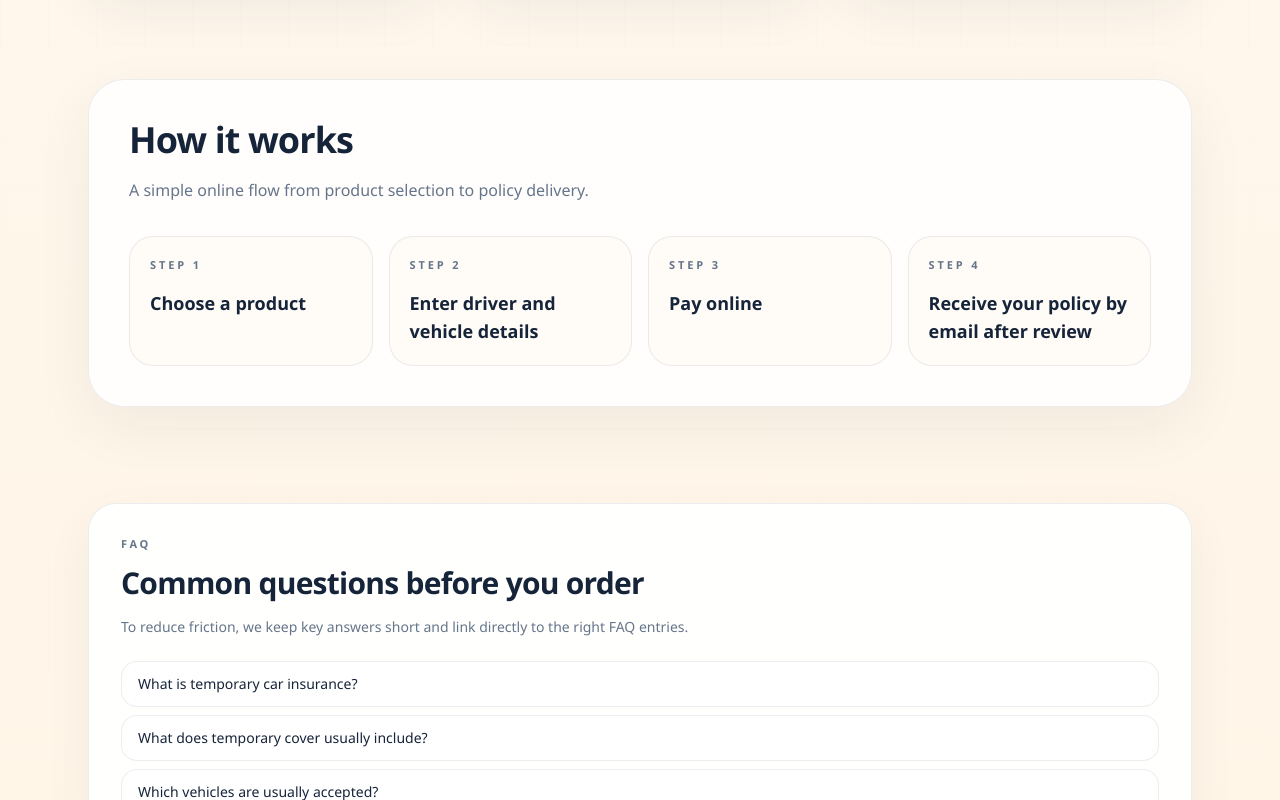
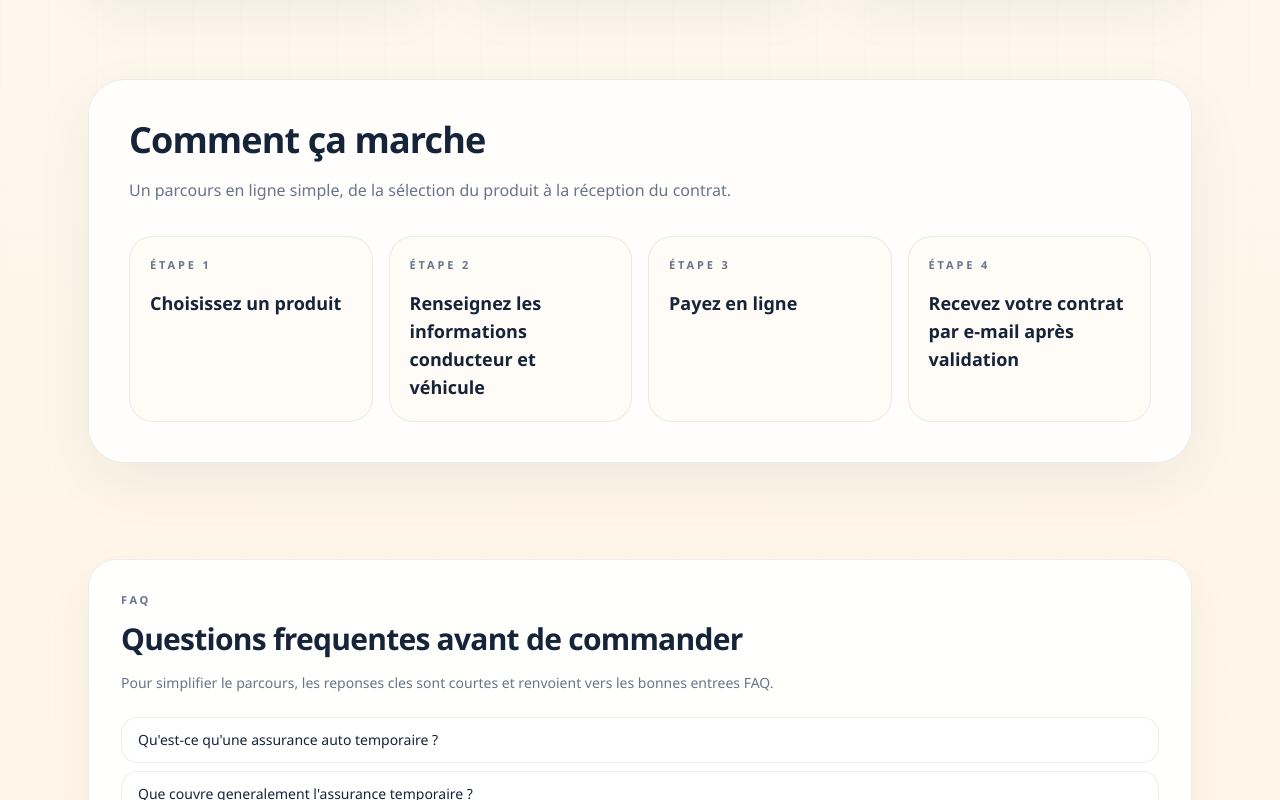
Before and after one commit to mx1322/VitecoverServer, a Next.js app in the folder frontend/: page / in a window 1280 px wide. Shown: the part 1780-2580 px from the top of the page. Built offline with nearby package versions, Linux system fonts and the light colour scheme; no server answers.

Commit message:
Implement locale-prefixed routing and homepage content architecture

```diff
--- a/frontend/src/app/page.tsx
+++ b/frontend/src/app/page.tsx
@@ -3,12 +3,14 @@ import Link from "next/link";
 import { FaqLinkPanel } from "@/components/faq-link-panel";
 import { getFaqByTag } from "@/lib/faq";
 import { getHomeProductCards } from "@/lib/home-product-cards";
+import { getHomeContent } from "@/lib/content/get-content";
 import { getRequestLocale } from "@/lib/i18n/server";
 import { t } from "@/lib/i18n/translations";
 
 export default async function HomePage() {
   const locale = await getRequestLocale();
   const homeProductCards = await getHomeProductCards(locale);
+  const homeContent = getHomeContent(locale);
   const cardShellClass =
     "group flex h-full min-h-[520px] flex-col rounded-[28px] border border-[rgba(22,36,58,0.08)] bg-[rgba(255,255,255,0.92)] p-5 shadow-[0_20px_56px_rgba(22,36,58,0.08)] transition duration-200 ease-out hover:translate-y-[-2px] hover:shadow-[0_28px_72px_rgba(22,36,58,0.12)] md:min-h-[640px] md:rounded-[32px] md:p-6 lg:min-h-[700px]";
   const categoryClass =
@@ -30,7 +32,7 @@ export default async function HomePage() {
             className="mt-2 max-w-4xl text-[2rem] font-semibold leading-[1.06] tracking-tight text-[var(--ink)] sm:text-[2.45rem] md:text-[3.3rem] md:leading-[1]"
             style={{ fontFamily: "var(--font-display)" }}
           >
-            {t(locale, "Get temporary auto insurance in minutes.")}
+            {homeContent.hero.title}
           </h1>
 
         </div>
@@ -39,7 +41,7 @@ export default async function HomePage() {
       <section id="products" className="section-wrap pb-16 md:pb-24">
         <div className="max-w-3xl">
           <p className="mt-4 text-lg leading-7 text-[var(--muted)]">
-            {t(locale, "Choose your temporary insurance products according to vehicle types.")}
+            {homeContent.hero.subtitle}
           </p>
         </div>
 
@@ -109,26 +111,21 @@ export default async function HomePage() {
               className="text-3xl font-semibold tracking-tight text-[var(--ink)] md:text-4xl"
               style={{ fontFamily: "var(--font-display)" }}
             >
-              {t(locale, "How it works")}
+              {homeContent.process.title}
             </h2>
             <p className="mt-4 text-base leading-7 text-[var(--muted)]">
-              {t(locale, "A simple online flow from product selection to policy delivery.")}
+              {homeContent.process.subtitle}
             </p>
           </div>
 
           <div className="mt-8 grid gap-4 md:grid-cols-2 xl:grid-cols-4">
-            {[
-              t(locale, "Choose a product"),
-              t(locale, "Enter driver and vehicle details"),
-              t(locale, "Pay online"),
-              t(locale, "Receive your policy by email after review"),
-            ].map((step, index) => (
+            {homeContent.process.steps.map((step, index) => (
               <div
                 key={step}
                 className="rounded-[24px] border border-[rgba(22,36,58,0.08)] bg-[rgba(255,252,247,0.92)] p-5"
               >
                 <p className="text-[11px] font-semibold uppercase tracking-[0.26em] text-[var(--muted)]">
-                  {t(locale, "Step")} {index + 1}
+                  {homeContent.process.stepLabel} {index + 1}
                 </p>
                 <p className="mt-4 text-lg font-semibold leading-7 text-[var(--ink)]">{step}</p>
               </div>
@@ -155,16 +152,12 @@ export default async function HomePage() {
               className="text-3xl font-semibold tracking-tight text-[var(--ink)] md:text-4xl"
               style={{ fontFamily: "var(--font-display)" }}
             >
-              {t(locale, "Why choose Vitecover")}
+              {homeContent.trust.title}
             </h2>
           </div>
 
           <div className="mt-8 grid gap-4 md:grid-cols-3">
-            {[
-              t(locale, "100% online process"),
-              t(locale, "Short-term insurance products"),
-              t(locale, "Policy documents delivered digitally"),
-            ].map((item) => (
+            {homeContent.trust.highlights.map((item) => (
               <div
                 key={item}
                 className="rounded-[24px] border border-[rgba(22,36,58,0.08)] bg-[rgba(255,255,255,0.8)] p-5"
--- /dev/null
+++ b/frontend/src/content/en/home.ts
@@ -0,0 +1,25 @@
+export const homeContent = {
+  hero: {
+    title: "Get temporary auto insurance in minutes.",
+    subtitle: "Choose your temporary insurance products according to vehicle types.",
+  },
+  process: {
+    title: "How it works",
+    subtitle: "A simple online flow from product selection to policy delivery.",
+    stepLabel: "Step",
+    steps: [
+      "Choose a product",
+      "Enter driver and vehicle details",
+      "Pay online",
+      "Receive your policy by email after review",
+    ],
+  },
+  trust: {
+    title: "Why choose Vitecover",
+    highlights: [
+      "100% online process",
+      "Short-term insurance products",
+      "Policy documents delivered digitally",
+    ],
+  },
+} as const;
--- /dev/null
+++ b/frontend/src/content/fr/home.ts
@@ -0,0 +1,25 @@
+export const homeContent = {
+  hero: {
+    title: "Obtenez votre assurance auto temporaire en quelques minutes.",
+    subtitle: "Choisissez vos produits d'assurance temporaire selon le type de véhicule.",
+  },
+  process: {
+    title: "Comment ça marche",
+    subtitle: "Un parcours en ligne simple, de la sélection du produit à la réception du contrat.",
+    stepLabel: "Étape",
+    steps: [
+      "Choisissez un produit",
+      "Renseignez les informations conducteur et véhicule",
+      "Payez en ligne",
+      "Recevez votre contrat par e-mail après validation",
+    ],
+  },
+  trust: {
+    title: "Pourquoi choisir Vitecover",
+    highlights: [
+      "Processus 100% en ligne",
+      "Produits d'assurance courte durée",
+      "Documents de police remis en format numérique",
+    ],
+  },
+} as const;
--- /dev/null
+++ b/frontend/src/content/zh/home.ts
@@ -0,0 +1,25 @@
+export const homeContent = {
+  hero: {
+    title: "几分钟内获得临时汽车保险。",
+    subtitle: "根据车辆类型选择临时保险产品。",
+  },
+  process: {
+    title: "如何运作",
+    subtitle: "从产品选择到保单交付的简洁线上流程。",
+    stepLabel: "步骤",
+    steps: [
+      "选择产品",
+      "填写驾驶员和车辆信息",
+      "在线支付",
+      "审核后通过电子邮件接收保单",
+    ],
+  },
+  trust: {
+    title: "为什么选择 Vitecover",
+    highlights: [
+      "100% 在线流程",
+      "短期保险产品",
+      "保单文件数字化交付",
+    ],
+  },
+} as const;
--- /dev/null
+++ b/frontend/src/lib/content/get-content.ts
@@ -0,0 +1,10 @@
+import type { Locale } from "@/lib/i18n/config";
+import { homeContent as enHomeContent } from "@/content/en/home";
+import { homeContent as frHomeContent } from "@/content/fr/home";
+import { homeContent as zhHomeContent } from "@/content/zh/home";
+
+export function getHomeContent(locale: Locale) {
+  if (locale === "fr") return frHomeContent;
+  if (locale === "zh") return zhHomeContent;
+  return enHomeContent;
+}
--- a/frontend/src/lib/i18n/config.ts
+++ b/frontend/src/lib/i18n/config.ts
@@ -1,6 +1,6 @@
-export const locales = ["en", "fr", "zh"] as const;
+export const locales = ["fr", "en", "zh"] as const;
 
-export const defaultLocale = "en" as const;
+export const defaultLocale = "fr" as const;
 
 export type Locale = (typeof locales)[number];
 
--- a/frontend/src/lib/i18n/routing.ts
+++ b/frontend/src/lib/i18n/routing.ts
@@ -23,7 +23,7 @@ export function stripLocalePrefix(pathname: string): string {
 
 export function localizePath(pathname: string, locale: Locale): string {
   const cleanPath = stripLocalePrefix(pathname);
-  return locale === defaultLocale ? cleanPath : `/${locale}${cleanPath === "/" ? "" : cleanPath}`;
+  return `/${locale}${cleanPath === "/" ? "" : cleanPath}`;
 }
 
 export function replacePathLocale(pathname: string, locale: Locale): string {
--- a/frontend/src/proxy.ts
+++ b/frontend/src/proxy.ts
@@ -5,22 +5,25 @@ import { defaultLocale, isLocale } from "@/lib/i18n/config";
 const PUBLIC_FILE = /\.[^/]+$/;
 
 export function proxy(request: NextRequest) {
-  const { pathname } = request.nextUrl;
+  const { pathname, search } = request.nextUrl;
 
   if (pathname.startsWith("/api") || pathname.startsWith("/_next") || PUBLIC_FILE.test(pathname)) {
     return NextResponse.next();
   }
 
   const segments = pathname.split("/").filter(Boolean);
-  const locale = isLocale(segments[0]) ? segments[0] : defaultLocale;
+  const firstSegment = segments[0];
+
+  if (!isLocale(firstSegment)) {
+    const redirectUrl = request.nextUrl.clone();
+    redirectUrl.pathname = `/${defaultLocale}${pathname === "/" ? "" : pathname}`;
+    redirectUrl.search = search;
+    return NextResponse.redirect(redirectUrl);
+  }
+
+  const locale = firstSegment;
   const requestHeaders = new Headers(request.headers);
   requestHeaders.set("x-vitecover-locale", locale);
-
-  if (!isLocale(segments[0])) {
-    return NextResponse.next({
-      request: { headers: requestHeaders },
-    });
-  }
 
   const rewriteUrl = request.nextUrl.clone();
   rewriteUrl.pathname = `/${segments.slice(1).join("/")}` || "/";
```
